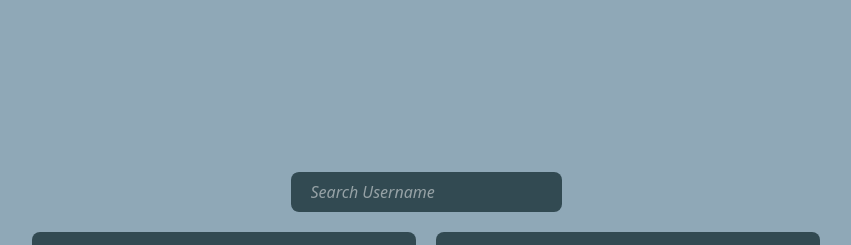
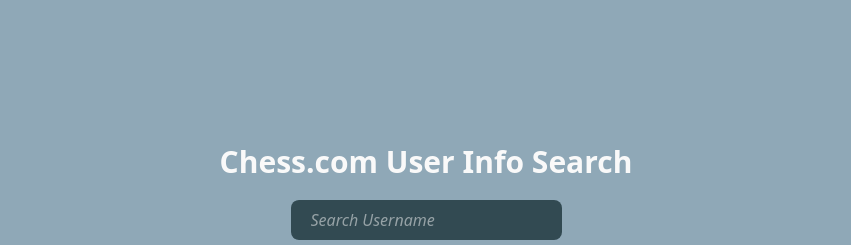
Before and after one commit to kurokurome/API-Practice, a plain HTML site: page index.html in a window 1280 px wide. Shown: the top 245 px of the page, without its empty margins (214-1065 px from the left). Drawn offline with nearby package versions, Linux system fonts and the light colour scheme; no server answers.

Commit message:
adding a title

```diff
--- a/index.html
+++ b/index.html
@@ -4,10 +4,11 @@
     <meta charset="UTF-8" />
     <meta name="viewport" content="width=device-width, initial-scale=1.0" />
     <script src="https://cdn.jsdelivr.net/npm/@tailwindcss/browser@4"></script>
-    <title>API</title>
+    <title>Chess.com User Info</title>
   </head>
   <body class="bg-[#8FA8B7] basis-auto">
     <div class="flex flex-col text-[#F9F9F9] items-center justify-center h-screen gap-5">
+      <p class="font-bold text-3xl">Chess.com User Info Search</p>
       <input type="search" class="placeholder:text-grey placeholder:italic self-center bg-[#324A52] max-w-xs rounded-lg px-5 py-2 focus, active:bg-[#324A52]" id="search-user" placeholder="Search Username" />
       <div class="flex flex-row gap-5">
         <div class="flex flex-col items-center w-sm gap-5 p-4 rounded-lg bg-[#324A52]">
```
